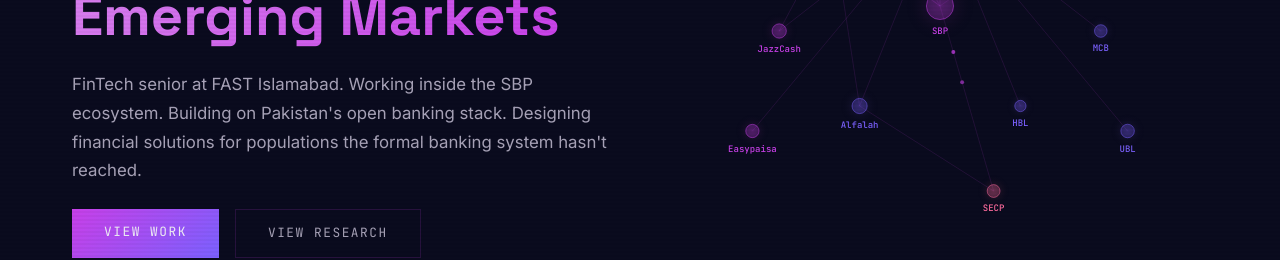
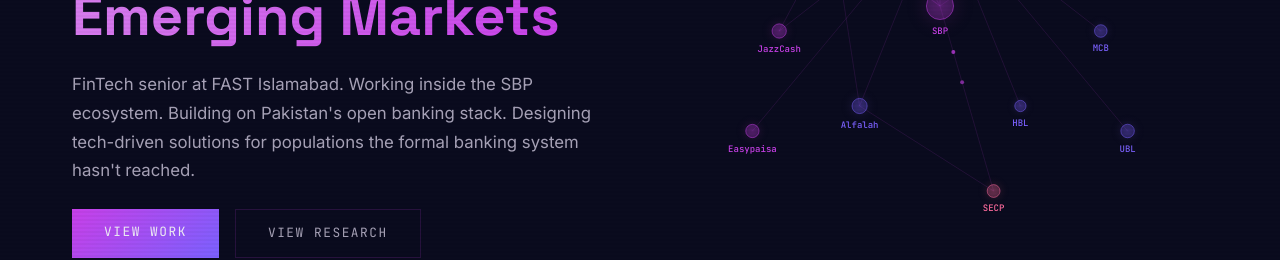
Before and after one commit to fawad-liaqat/Portfolio, a Next.js app: page / in a window 1280 px wide. Both pictures are taken after a click on the button "ENTER PORTFOLIO". Shown: the part 353-613 px from the top of the page. Built offline with nearby package versions, Linux system fonts and the light colour scheme.

Commit message:
Update  components/portfolio/HeroSection.tsx

```diff
--- a/components/portfolio/HeroSection.tsx
+++ b/components/portfolio/HeroSection.tsx
@@ -17,9 +17,9 @@
           </h2>
           <p className="hero-sub">
             FinTech senior at FAST Islamabad. Working inside the SBP ecosystem.
-            Building on Pakistan&apos;s open banking stack. Designing financial
-            solutions for populations the formal banking system hasn&apos;t
-            reached.
+            Building on Pakistan&apos;s open banking stack. Designing
+            tech-driven solutions for populations the formal banking system
+            hasn&apos;t reached.
           </p>
           <div className="hero-ctas">
             <a
```
